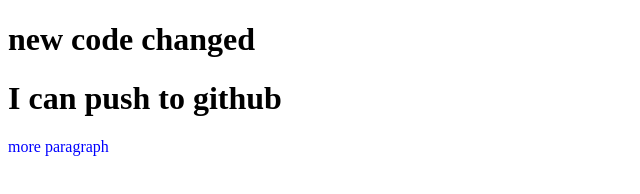
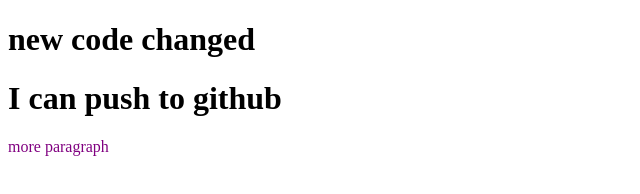
Before and after one commit to Falguniibrahm/my-second-repo, a plain HTML site: page index.html in a window 1280 px wide. Shown: the whole page, without its empty margins (0-640 px from the left). Drawn offline with Linux system fonts and the light colour scheme.

Commit message:
color changed

```diff
--- a/style.css
+++ b/style.css
@@ -1,3 +1,3 @@
 p{
-    color: blue;
+    color: purple
 }
```
